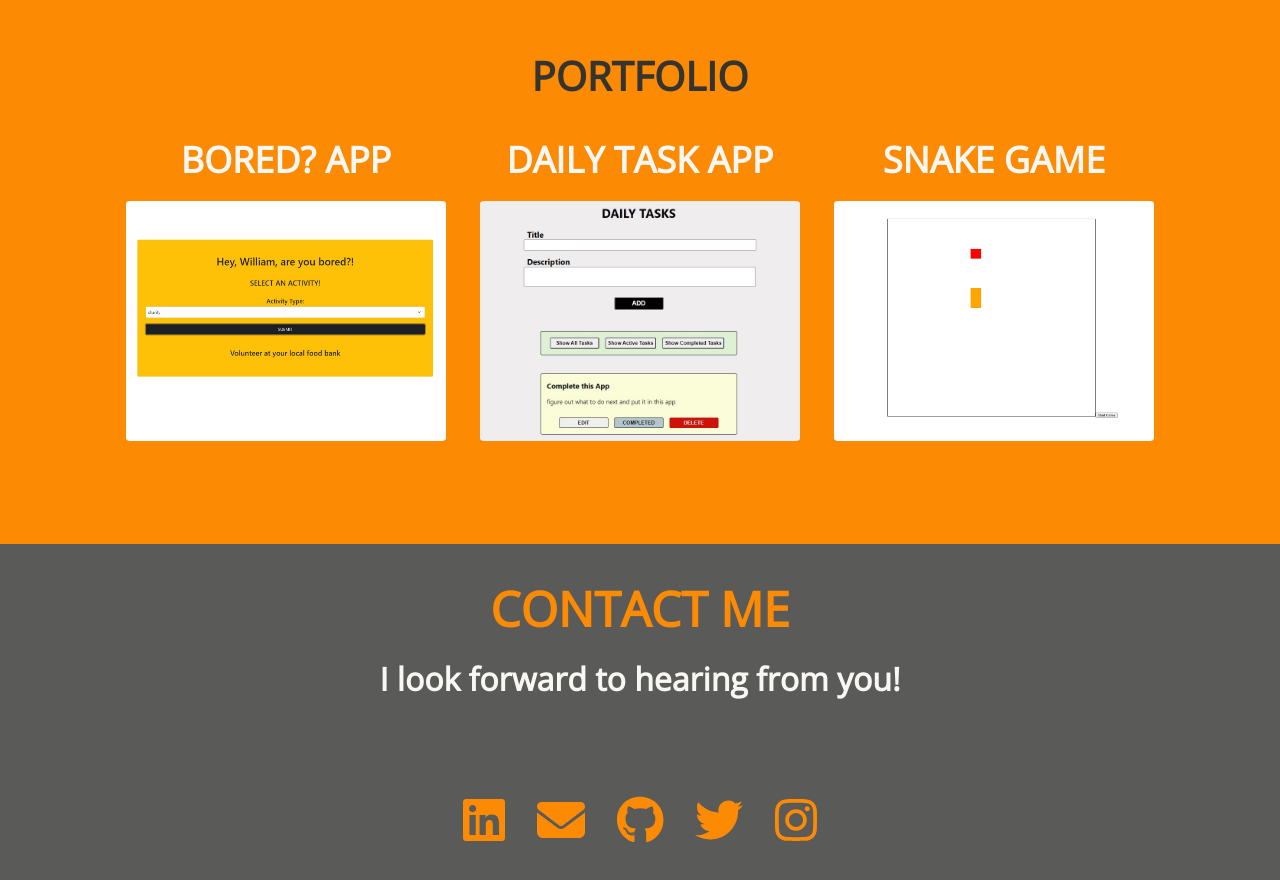
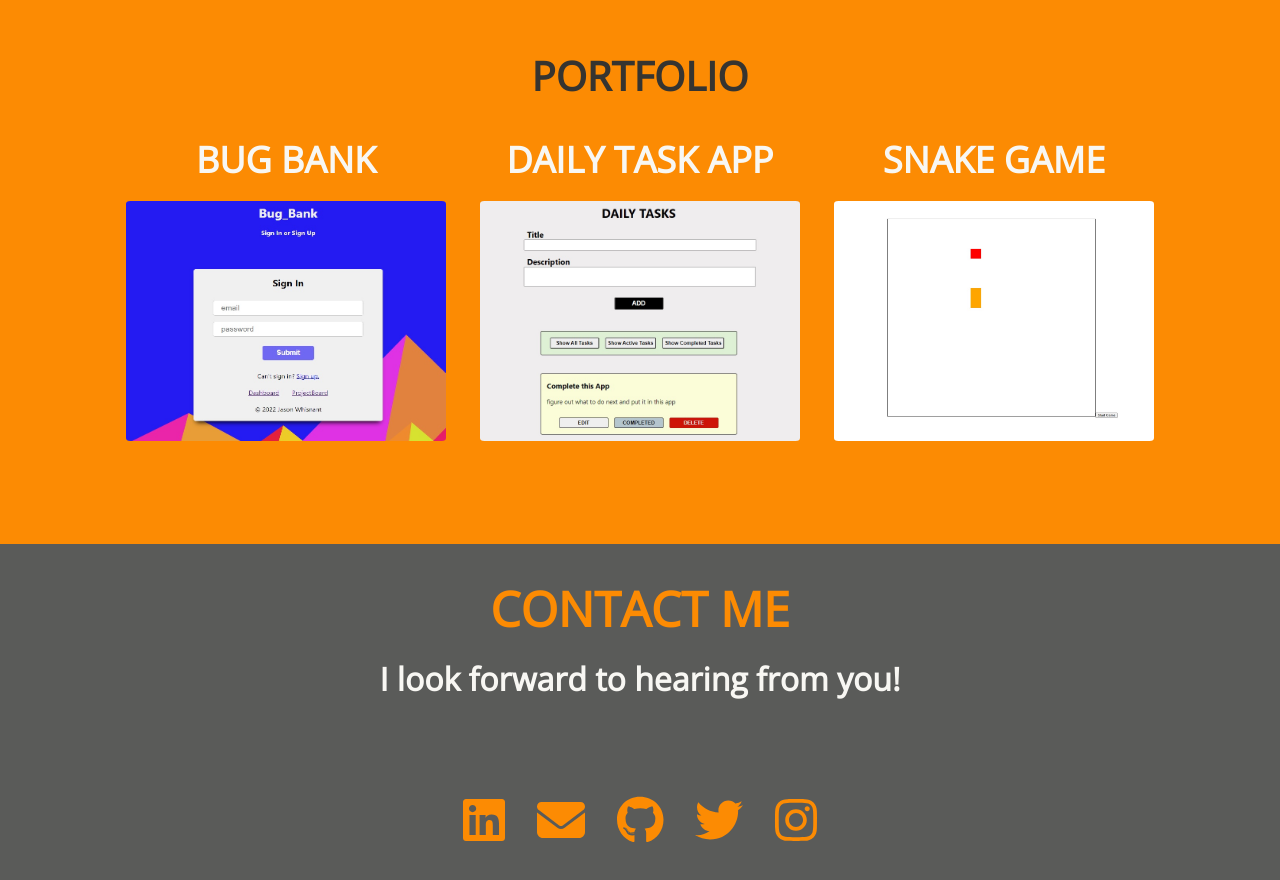
Before and after one commit to Tasups/professional-portfolio, a React (Create React App) app: page / in a window 1280 px wide. Shown: the part 1620-2500 px from the top of the page. Built offline with nearby package versions, Linux system fonts and the light colour scheme; a web font is replaced by a local one.

Commit message:
changed Portfolio component with Bug Bank added

```diff
--- a/src/components/Portfolio.js
+++ b/src/components/Portfolio.js
@@ -1,6 +1,6 @@
 import React from 'react';
 
-import boredAppImg from '../images/BoredApp.jpg';
+import bug_Bank from '../images/Bug_Bank.jpg';
 import dailyTaskAppImg from '../images/DailyTaskApp.jpg';
 import snakeGameImg from '../images/SnakeGame.jpg';
 
@@ -10,14 +10,14 @@ const Portfolio = () => {
       <h1 className="portfolio-title">PORTFOLIO</h1>
       <div className="portfolio-list">
         <div className="portfolio-project">
-          <h2 className="portfolio-project-title">BORED? APP</h2>
+          <h2 className="portfolio-project-title">BUG BANK</h2>
           <a
-            href="https://for-a-bored-son.netlify.app/"
+            href="https://bug-bank.netlify.app/"
             target="_blank"
             rel="noreferrer"
           >
-            <img src={boredAppImg} alt="bored app" />
-            {/*Using an API, with controlled requests, filtered by preset inputs*/}
+            <img src={bug_Bank} alt="bug bank" />
+            {/*A bug tracker system*/}
           </a>
         </div>
 
```
Also changed, not shown: src/images/Bug_Bank.jpg (added).
